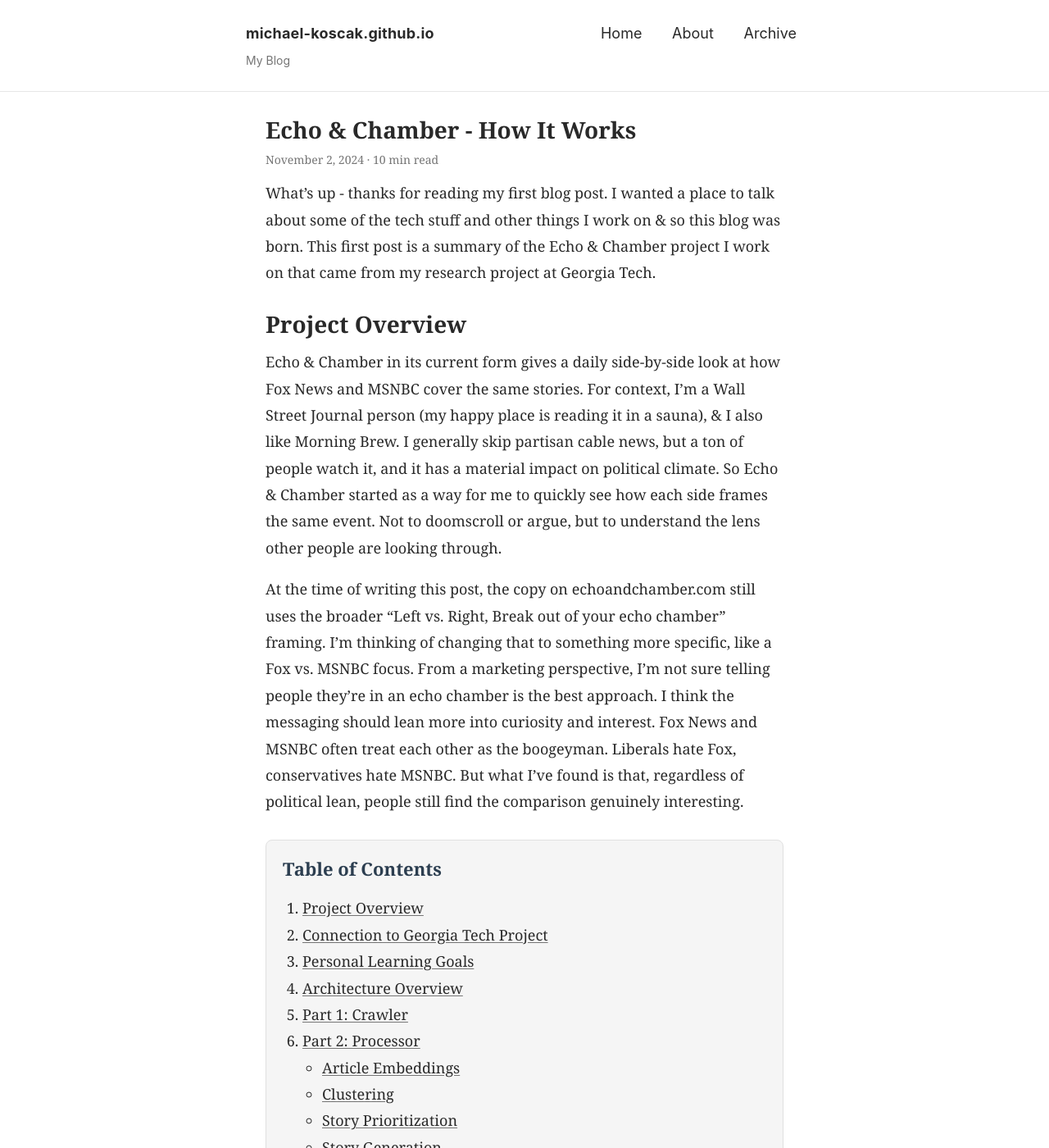
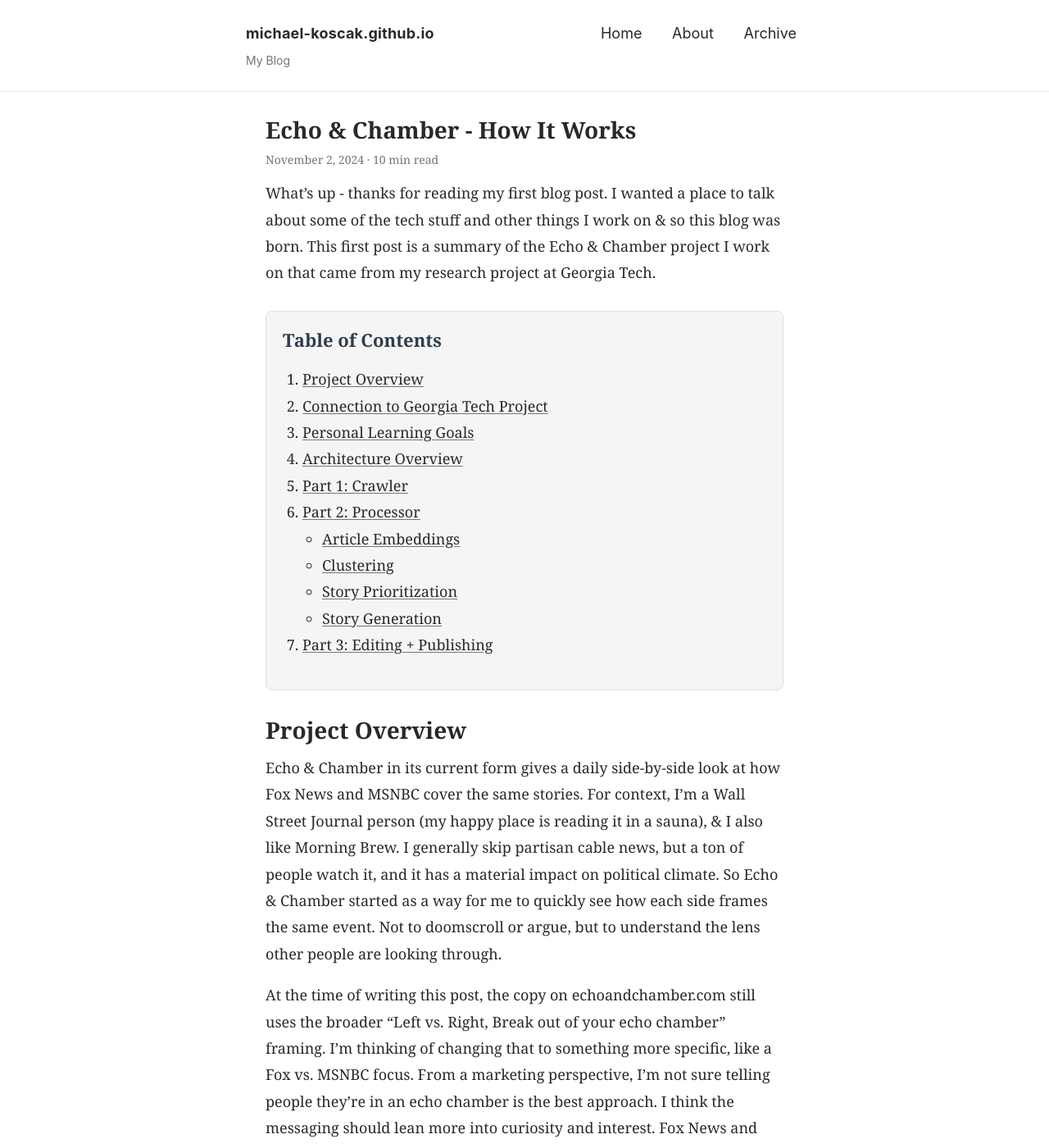
Before and after one commit to michael-koscak/michael-koscak.github.io, a Jekyll site: the page built from _posts/2024-11-02-first-post.md, in a window 1280 px wide and 1400 px high. Shown: the whole window at 82% size. Built offline with Jekyll 4.4.1, drawn with Linux system fonts in a browser that asks for light colours; some of the changed lines change nothing that is shown; some of the changed text lies outside the part shown.

Commit message:
moved table of contents

```diff
--- a/_posts/2024-11-02-first-post.md
+++ b/_posts/2024-11-02-first-post.md
@@ -6,12 +6,6 @@
 ---
 
 What's up - thanks for reading my first blog post. I wanted a place to talk about some of the tech stuff and other things I work on & so this blog was born. This first post is a summary of the Echo & Chamber project I work on that came from my research project at Georgia Tech.
-
-## Project Overview
-
-Echo & Chamber in its current form gives a daily side-by-side look at how Fox News and MSNBC cover the same stories. For context, I'm a Wall Street Journal person (my happy place is reading it in a sauna), & I also like Morning Brew. I generally skip partisan cable news, but a ton of people watch it, and it has a material impact on political climate. So Echo & Chamber started as a way for me to quickly see how each side frames the same event. Not to doomscroll or argue, but to understand the lens other people are looking through.
-
-At the time of writing this post, the copy on echoandchamber.com still uses the broader "Left vs. Right, Break out of your echo chamber" framing. I'm thinking of changing that to something more specific, like a Fox vs. MSNBC focus. From a marketing perspective, I'm not sure telling people they're in an echo chamber is the best approach. I think the messaging should lean more into curiosity and interest. Fox News and MSNBC often treat each other as the boogeyman. Liberals hate Fox, conservatives hate MSNBC. But what I've found is that, regardless of political lean, people still find the comparison genuinely interesting.
 
 <div style="background: #f5f5f5; border: 1px solid #e0e0e0; border-radius: 8px; padding: 20px; margin: 30px 0;">
 <h3 style="margin-top: 0; color: #2c3e50;">Table of Contents</h3>
@@ -32,6 +26,12 @@
 <li><a href="#part-3-editing--publishing">Part 3: Editing + Publishing</a></li>
 </ol>
 </div>
+
+## Project Overview
+
+Echo & Chamber in its current form gives a daily side-by-side look at how Fox News and MSNBC cover the same stories. For context, I'm a Wall Street Journal person (my happy place is reading it in a sauna), & I also like Morning Brew. I generally skip partisan cable news, but a ton of people watch it, and it has a material impact on political climate. So Echo & Chamber started as a way for me to quickly see how each side frames the same event. Not to doomscroll or argue, but to understand the lens other people are looking through.
+
+At the time of writing this post, the copy on echoandchamber.com still uses the broader "Left vs. Right, Break out of your echo chamber" framing. I'm thinking of changing that to something more specific, like a Fox vs. MSNBC focus. From a marketing perspective, I'm not sure telling people they're in an echo chamber is the best approach. I think the messaging should lean more into curiosity and interest. Fox News and MSNBC often treat each other as the boogeyman. Liberals hate Fox, conservatives hate MSNBC. But what I've found is that, regardless of political lean, people still find the comparison genuinely interesting.
 
 ---
 
```
